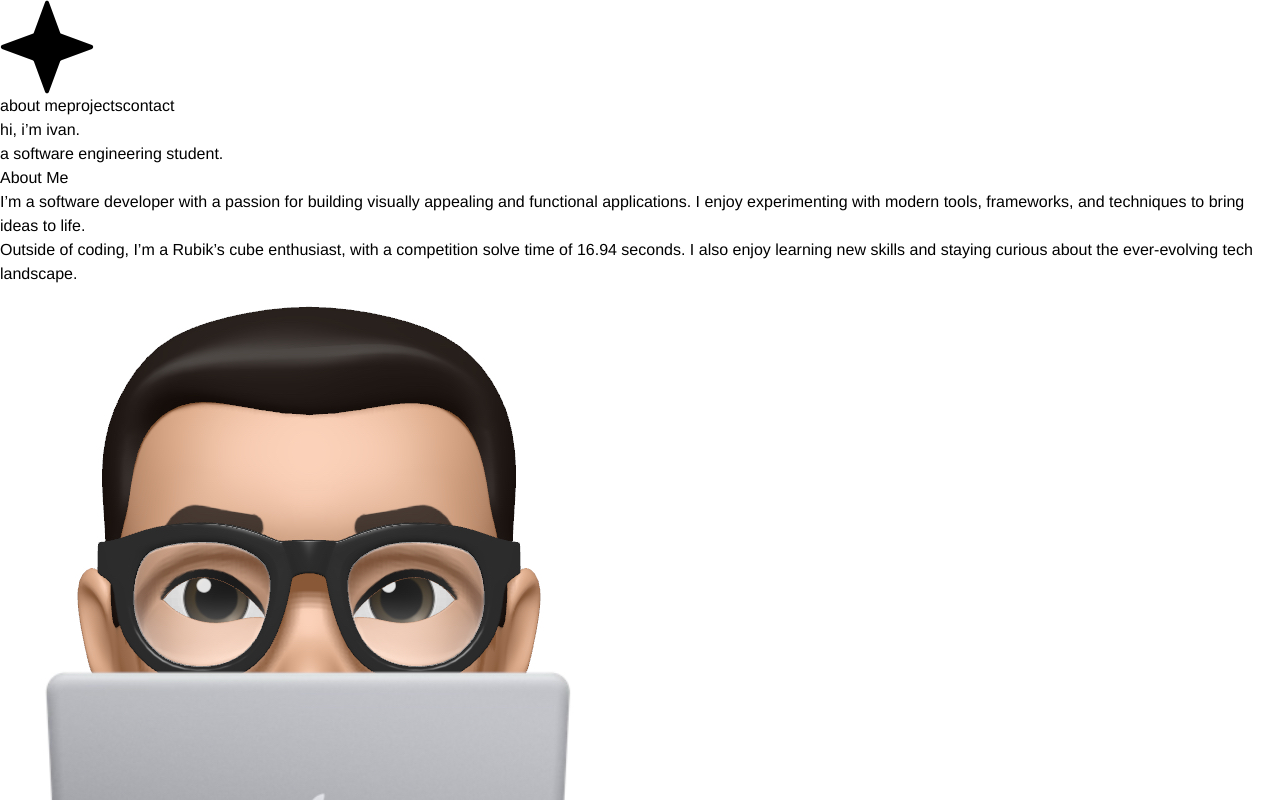
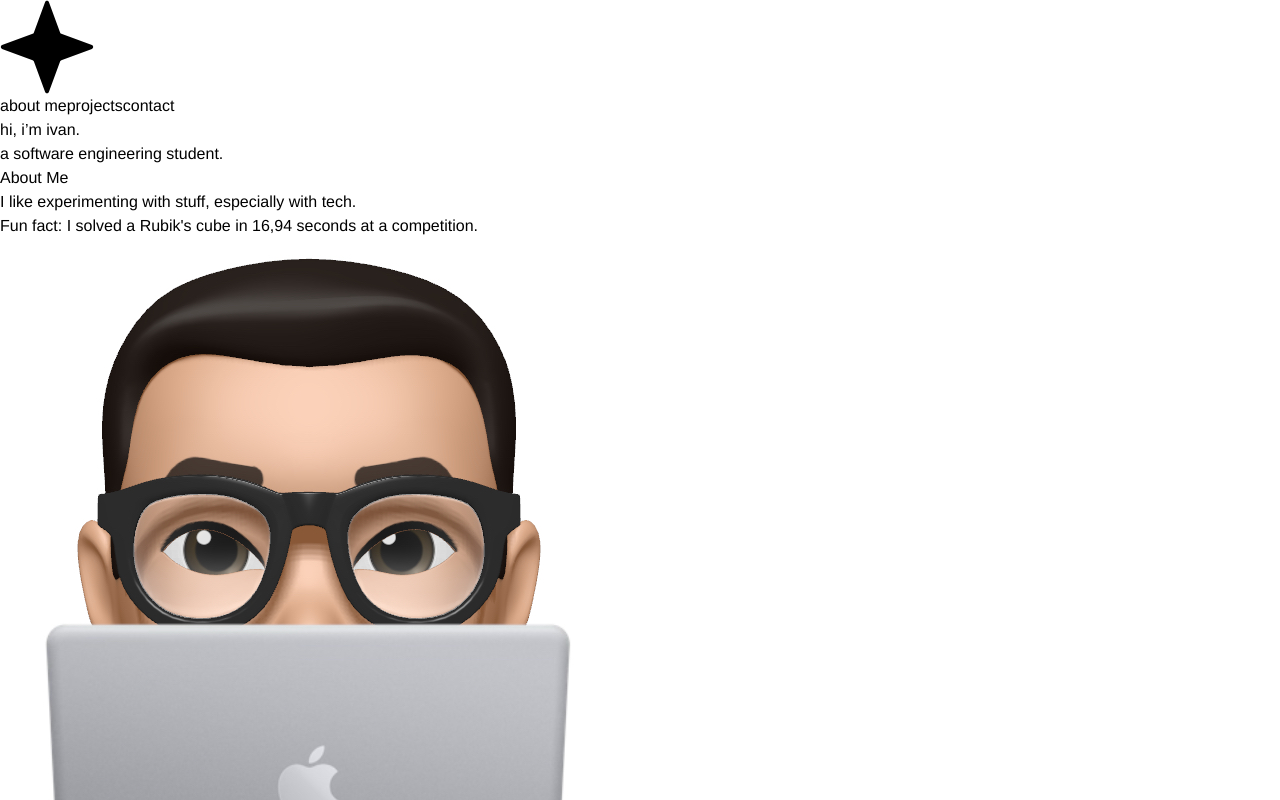
Before and after one commit to ivnccy/portfolio, a React (Vite) app: page / in a window 1280 px wide. Shown: the top 800 px of the page. Built offline with nearby package versions, Linux system fonts and the light colour scheme.

Commit message:
Image preview fix + styling

```diff
--- a/src/components/AboutMe.jsx
+++ b/src/components/AboutMe.jsx
@@ -13,11 +13,10 @@ const AboutMe = () => {
 
                 <div className="text-center space-y-6">
                     <p className="text-lg text-gray-600 leading-relaxed">
-                        I’m a software developer with a passion for building visually appealing and functional applications.
-                        I enjoy experimenting with modern tools, frameworks, and techniques to bring ideas to life.
+                        I like experimenting with stuff, especially with tech.
                     </p>
                     <p className="text-lg text-gray-600 leading-relaxed">
-                        Outside of coding, I’m a Rubik’s cube enthusiast, with a competition solve time of 16.94 seconds. I also enjoy learning new skills and staying curious about the ever-evolving tech landscape.
+                        Fun fact: I solved a Rubik's cube in 16,94 seconds at a competition.
                     </p>
                 </div>
 
--- a/src/components/ProjectCard.jsx
+++ b/src/components/ProjectCard.jsx
@@ -9,7 +9,7 @@ const ProjectCard = ({ name, description, image }) => {
                 className="w-full max-w-[95vw] rounded-lg"
             />
             <div className="flex items-center gap-4 mt-4 px-0 max-w-full justify-start">
-                <p className="text-black text-lg font-semibold">{name}</p>
+                <p className="text-black text-lg">{name}</p>
                 <p className="text-gray-500 text-sm">{description}</p>
             </div>
         </div>
--- a/src/components/Projects.jsx
+++ b/src/components/Projects.jsx
@@ -1,4 +1,6 @@
 import ProjectCard from "./ProjectCard.jsx";
+import chunPreview from "../assets/chun-preview.jpg";
+import logo from "../assets/logo.svg";
 
 const Projects = () => {
     const projects = [
@@ -6,13 +8,13 @@ const Projects = () => {
             id: 1,
             name: "Chun Amsterdam",
             description: "design, development",
-            image: "/src/assets/chun-preview.jpg",
+            image: chunPreview,
         },
         {
             id: 2,
             name: "portfolio website",
             description: "design, development",
-            image: "/src/assets/logo.svg",
+            image: logo,
         },
     ];
 
```
